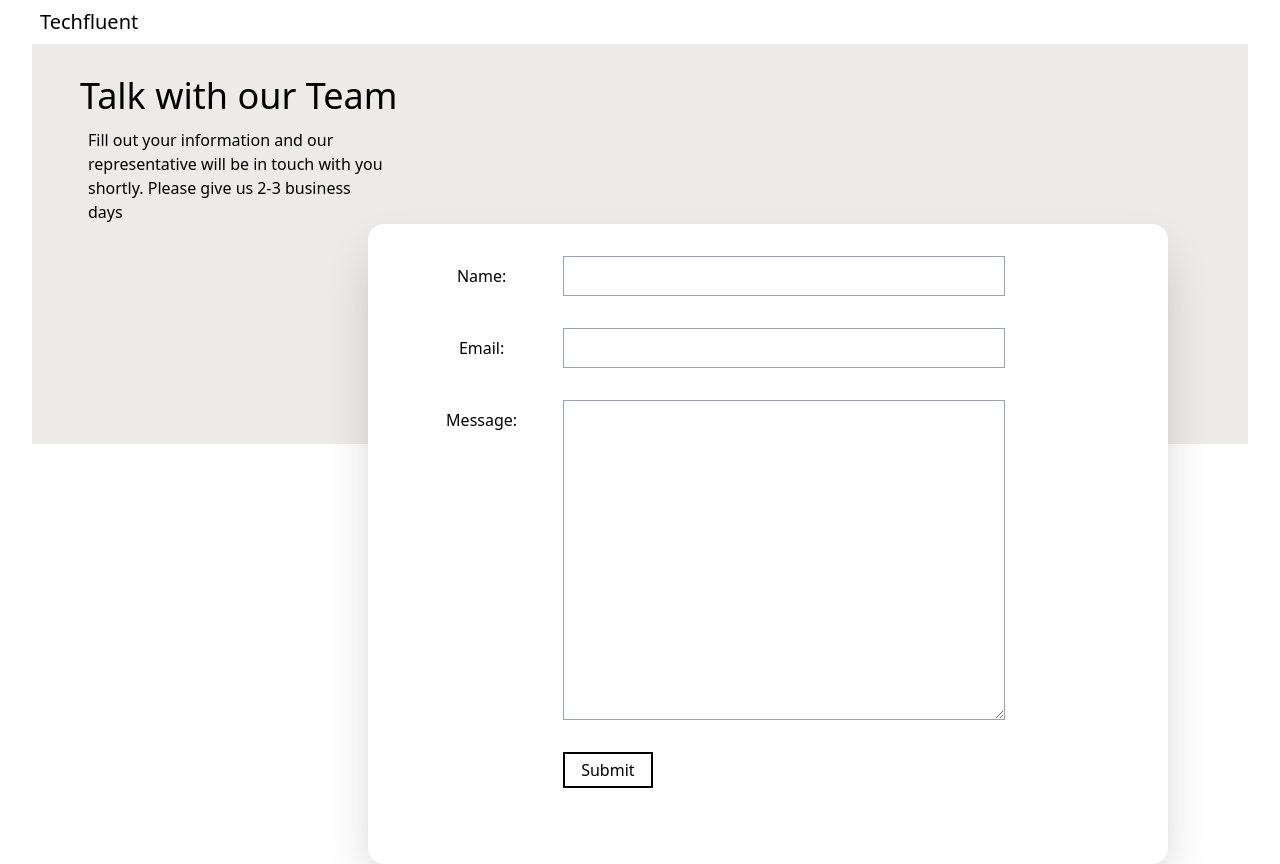
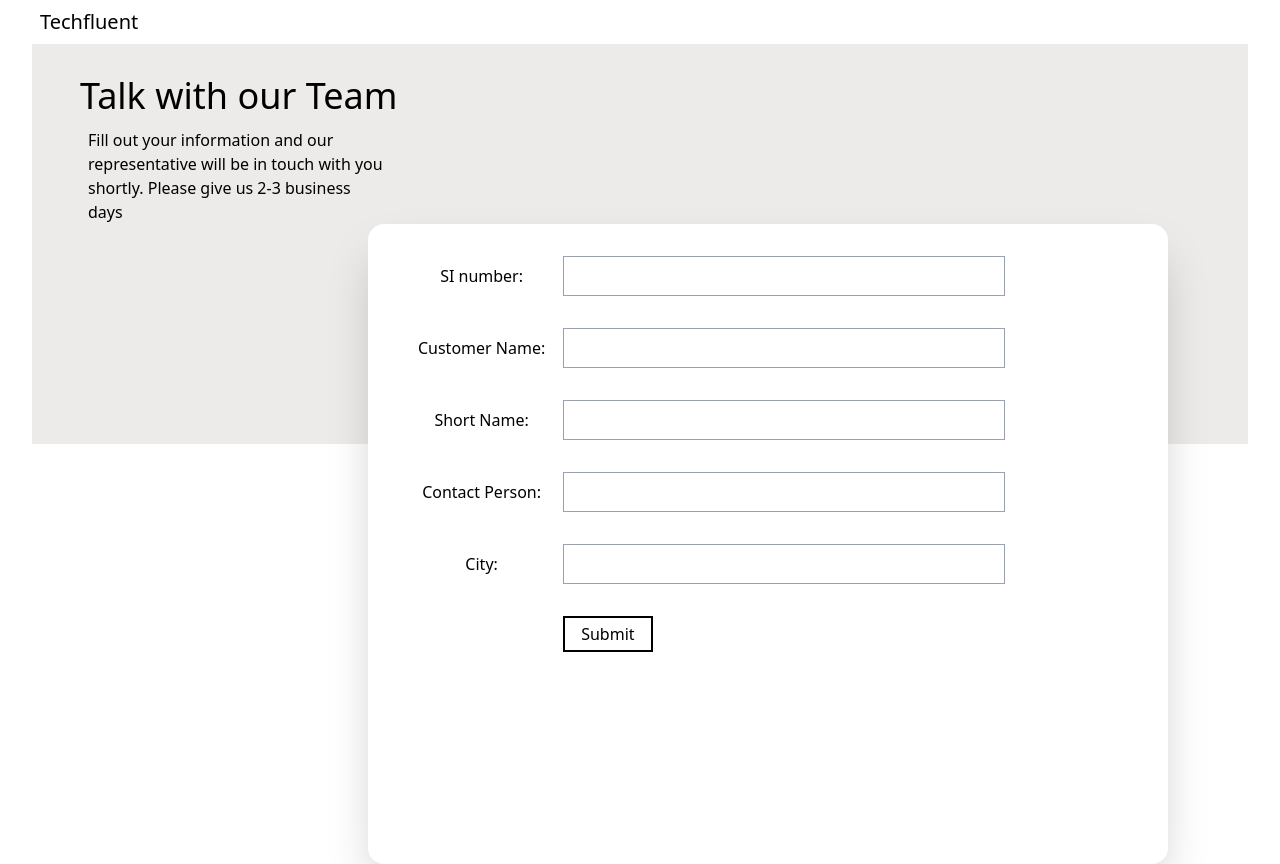
Before and after one commit to Sennydo/customerpage, a Next.js app: page /customer in a window 1280 px wide. Built offline with nearby package versions, Linux system fonts and the light colour scheme.

Commit message:
updated ui and minor fixes

```diff
--- a/src/(components)/newForm/newForm.jsx
+++ b/src/(components)/newForm/newForm.jsx
@@ -1,7 +1,7 @@
 'use client'
 import { useState } from "react"
 
-const Form = () => {
+const NewForm = () => {
 
     const [formDetails, setFormDetails] = useState({SI_no: "", cust_name: "", short_name:"", contact_person: "", city: ""});
 
@@ -39,7 +39,7 @@ const Form = () => {
             <div className=" flex flex-row mb-[2rem]">
                 <h1 className="m-2 w-[20%]"> SI number: </h1>
                 <input className="border-gray-400 border-1 p-1 w-[60%]"
-                 name="name"
+                 name="SI_no"
                  value={formDetails.SI_no}
                  onChange={handleForm}></input>
             </div>
@@ -47,7 +47,7 @@ const Form = () => {
             <div className=" flex flex-row mb-[2rem]">
                 <h1 className="m-2 w-[20%]">Customer Name: </h1>
                 <input className="border-gray-400 border-1 p-1 w-[60%]"
-                    name="email"
+                    name="cust_name"
                     value={formDetails.cust_name}
                     onChange={handleForm}
                     ></input>
@@ -56,7 +56,7 @@ const Form = () => {
             <div className=" flex flex-row mb-[2rem]">
                 <h1 className="m-2 w-[20%]">Short Name: </h1>
                 <input className="border-gray-400 border-1 p-1 w-[60%]"
-                    name="email"
+                    name="short_name"
                     value={formDetails.short_name}
                     onChange={handleForm}
                     ></input>
@@ -64,20 +64,20 @@ const Form = () => {
 
             <div className=" flex flex-row mb-[2rem]">
                 <h1 className="m-2 w-[20%]">Contact Person: </h1>
-                <textarea type="text" className="border-gray-400 border-1 p-1 w-[60%] h-[20rem]"
-                    name="message"
-                    value={formDetails.short_name}
+                <input className="border-gray-400 border-1 p-1 w-[60%]"
+                    name="contact_person"
+                    value={formDetails.contact_person}
                     onChange={handleForm}
-                    ></textarea>
+                    ></input>
             </div>
 
             <div className=" flex flex-row mb-[2rem]">
                 <h1 className="m-2 w-[20%]">City: </h1>
-                <textarea type="text" className="border-gray-400 border-1 p-1 w-[60%] h-[20rem]"
-                    name="message"
+                <input className="border-gray-400 border-1 p-1 w-[60%]"
+                    name="city"
                     value={formDetails.city}
                     onChange={handleForm}
-                    ></textarea>
+                    ></input>
             </div>
 
 
@@ -95,4 +95,4 @@ const Form = () => {
     )
 }
 
-export default Form
+export default NewForm
--- a/src/app/api/route.js
+++ b/src/app/api/route.js
@@ -19,7 +19,7 @@ export const POST = async(request) => {
 
     try {
         await pool.execute(
-            'INSERT INTO contactPerson (SI_no, cust_name, short_name, contact_person, city) VALUES (?, ?, ?, ?, ?)',
+            'INSERT INTO customersPage (SI_no, cust_name, short_name, contact_person, city) VALUES (?, ?, ?, ?, ?)',
             [SI_no, cust_name, short_name, contact_person, city]
         );
         return NextResponse.json({working: true}, {status:201})
--- a/src/app/customer/page.jsx
+++ b/src/app/customer/page.jsx
@@ -1,5 +1,5 @@
-import Form from "@/(components)/form/form";
 import Navbar from "@/(components)/navbar/navbar";
+import NewForm from "@/(components)/newForm/newForm";
 
 
 const Customer = () => {
@@ -12,7 +12,7 @@ const Customer = () => {
                     <h1 className="w-[20rem] pl-6 pt-3">Fill out your information and our representative will be in touch with you shortly. Please give us 2-3 business days</h1>
                 </div>
                 <div className="flex justify-end">
-                    <Form />
+                    <NewForm />
                 </div>
             </div>
 
```
